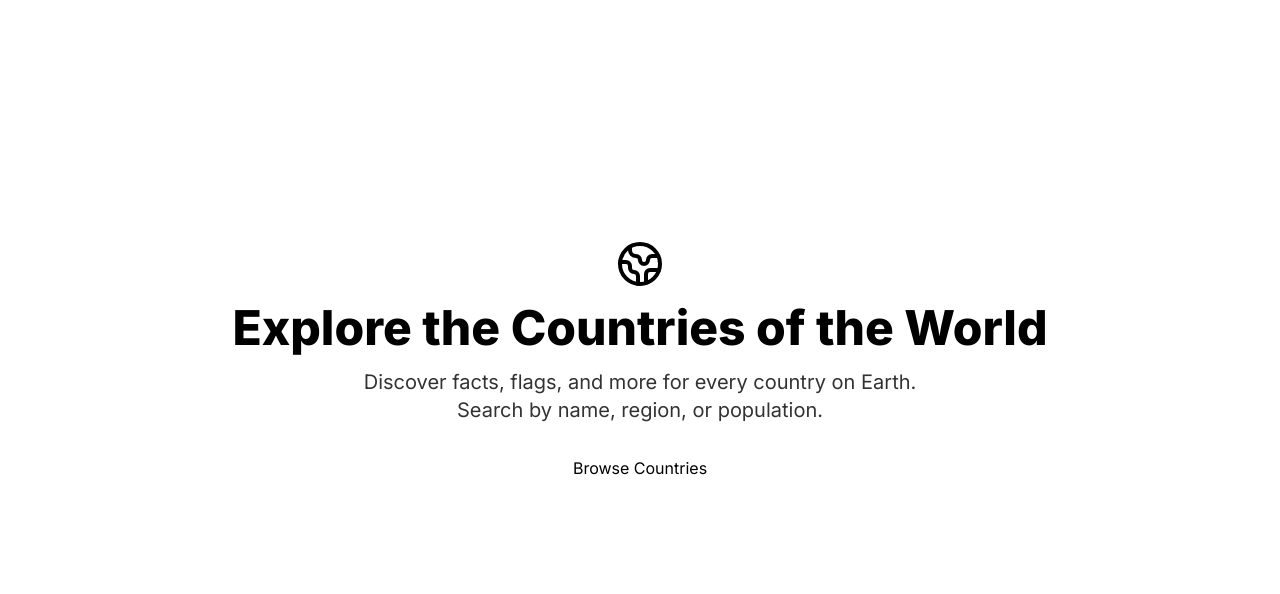
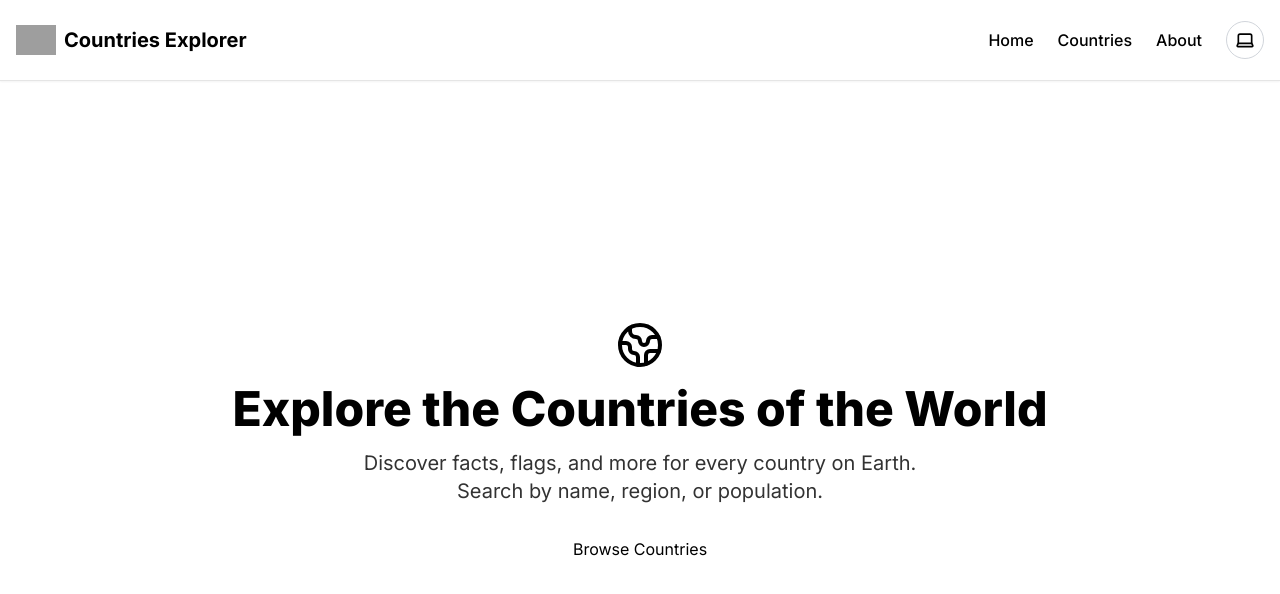
Before and after one commit to RW2023/countries-api, a Next.js app: page / in a window 1280 px wide. Shown: the top 594 px of the page. Built offline with nearby package versions, Linux system fonts and the light colour scheme; grey boxes are pictures that could not be loaded.

Commit message:
feat: add Navbar and ThemeToggle components for improved navigation and theme management

```diff
--- a/src/app/layout.tsx
+++ b/src/app/layout.tsx
@@ -2,6 +2,7 @@ import './globals.css';
 import type { Metadata } from 'next';
 import { Inter } from 'next/font/google';
 import { ThemeProvider } from 'next-themes';
+import Navbar from '@/components/Navbar';
 
 const inter = Inter({ subsets: ['latin'], variable: '--font-inter' });
 
@@ -21,6 +22,7 @@ export default function RootLayout({
         className={`${inter.className} bg-base-100 text-base-content min-h-screen transition-colors`}
       >
         <ThemeProvider attribute="class" defaultTheme="system" enableSystem>
+          <Navbar />
           {children}
         </ThemeProvider>
       </body>
--- /dev/null
+++ b/src/components/Navbar.tsx
@@ -0,0 +1,103 @@
+'use client';
+
+import Link from 'next/link';
+import { useState } from 'react';
+import { Menu, X } from 'lucide-react';
+import { AnimatePresence, motion } from 'framer-motion';
+import Image from 'next/image';
+import ThemeToggle from './ThemeToggle';
+
+const navItems = [
+    { name: 'Home', href: '/' },
+    { name: 'Countries', href: '/countries' },
+    { name: 'About', href: '/about' },
+];
+
+export default function Navbar() {
+    const [mobileOpen, setMobileOpen] = useState(false);
+
+    return (
+        <nav
+            className="sticky top-0 z-50 shadow-sm border-b transition-colors duration-300"
+            style={{
+                backgroundColor: 'var(--background)',
+                color: 'var(--foreground)',
+                borderColor: 'rgba(0,0,0,0.1)',
+            }}
+            aria-label="Main navigation"
+        >
+            <div className="max-w-7xl mx-auto px-4 flex items-center justify-between h-20">
+                <Link href="/" className="flex items-center gap-2">
+                    <Image
+                        src="/logo.png"
+                        alt="Site Logo"
+                        width={40}
+                        height={40}
+                        className="h-10 w-10 object-contain"
+                    />
+                    <span className="font-bold text-xl">Countries Explorer</span>
+                </Link>
+
+                <div className="hidden lg:flex items-center space-x-6">
+                    {navItems.map((item) => (
+                        <Link
+                            key={item.name}
+                            href={item.href}
+                            className="font-medium hover:underline transition"
+                            style={{ color: 'var(--foreground)' }}
+                        >
+                            {item.name}
+                        </Link>
+                    ))}
+                    <ThemeToggle />
+                </div>
+
+                <button
+                    type="button"
+                    onClick={() => setMobileOpen((prev) => !prev)}
+                    className="lg:hidden p-2"
+                    aria-label="Toggle menu"
+                    aria-controls="mobile-menu"
+                    aria-expanded={mobileOpen ? 'true' : 'false'}
+                >
+                    {mobileOpen ? <X size={24} /> : <Menu size={24} />}
+                </button>
+            </div>
+
+            <AnimatePresence>
+                {mobileOpen && (
+                    <motion.div
+                        id="mobile-menu"
+                        initial={{ x: '100%', opacity: 0 }}
+                        animate={{ x: 0, opacity: 1 }}
+                        exit={{ x: '100%', opacity: 0 }}
+                        transition={{ type: 'spring', stiffness: 300, damping: 30 }}
+                        className="lg:hidden border-t"
+                        style={{
+                            backgroundColor: 'var(--background)',
+                            color: 'var(--foreground)',
+                            borderColor: 'rgba(0,0,0,0.1)',
+                        }}
+                        role="menu"
+                        aria-label="Mobile navigation"
+                    >
+                        <div className="px-4 py-6 space-y-4">
+                            {navItems.map((item) => (
+                                <Link
+                                    key={item.name}
+                                    href={item.href}
+                                    onClick={() => setMobileOpen(false)}
+                                    className="block text-lg font-medium hover:underline transition"
+                                    role="menuitem"
+                                >
+                                    {item.name}
+                                </Link>
+                            ))}
+                            <ThemeToggle />
+                        </div>
+                    </motion.div>
+                )}
+            </AnimatePresence>
+        </nav>
+    );
+}
--- /dev/null
+++ b/src/components/ThemeToggle.tsx
@@ -0,0 +1,46 @@
+'use client';
+
+import { useTheme } from 'next-themes';
+import { useEffect, useState } from 'react';
+import { Sun, Moon, Laptop } from 'lucide-react';
+
+const modes = ['light', 'dark', 'system'] as const;
+type Mode = typeof modes[number];
+
+export default function ThemeToggle() {
+    const { theme, setTheme, systemTheme } = useTheme();
+    const [mounted, setMounted] = useState(false);
+    const [currentMode, setCurrentMode] = useState<Mode>('system');
+
+    useEffect(() => {
+        setMounted(true);
+    }, []);
+
+    useEffect(() => {
+        if (mounted && theme) {
+            setCurrentMode(theme as Mode);
+        }
+    }, [theme, mounted]);
+
+    if (!mounted) return null;
+
+    const actualTheme = currentMode === 'system' ? systemTheme : currentMode;
+    const Icon = currentMode === 'system' ? Laptop : actualTheme === 'dark' ? Moon : Sun;
+
+    const handleToggle = () => {
+        const nextIndex = (modes.indexOf(currentMode) + 1) % modes.length;
+        const nextTheme = modes[nextIndex];
+        setTheme(nextTheme);
+        setCurrentMode(nextTheme);
+    };
+
+    return (
+        <button
+            onClick={handleToggle}
+            aria-label="Toggle theme"
+            className="p-2 rounded-full border border-gray-300 dark:border-gray-600 transition duration-300 hover:bg-gray-200 dark:hover:bg-gray-700"
+        >
+            <Icon className="w-5 h-5" />
+        </button>
+    );
+}
```
